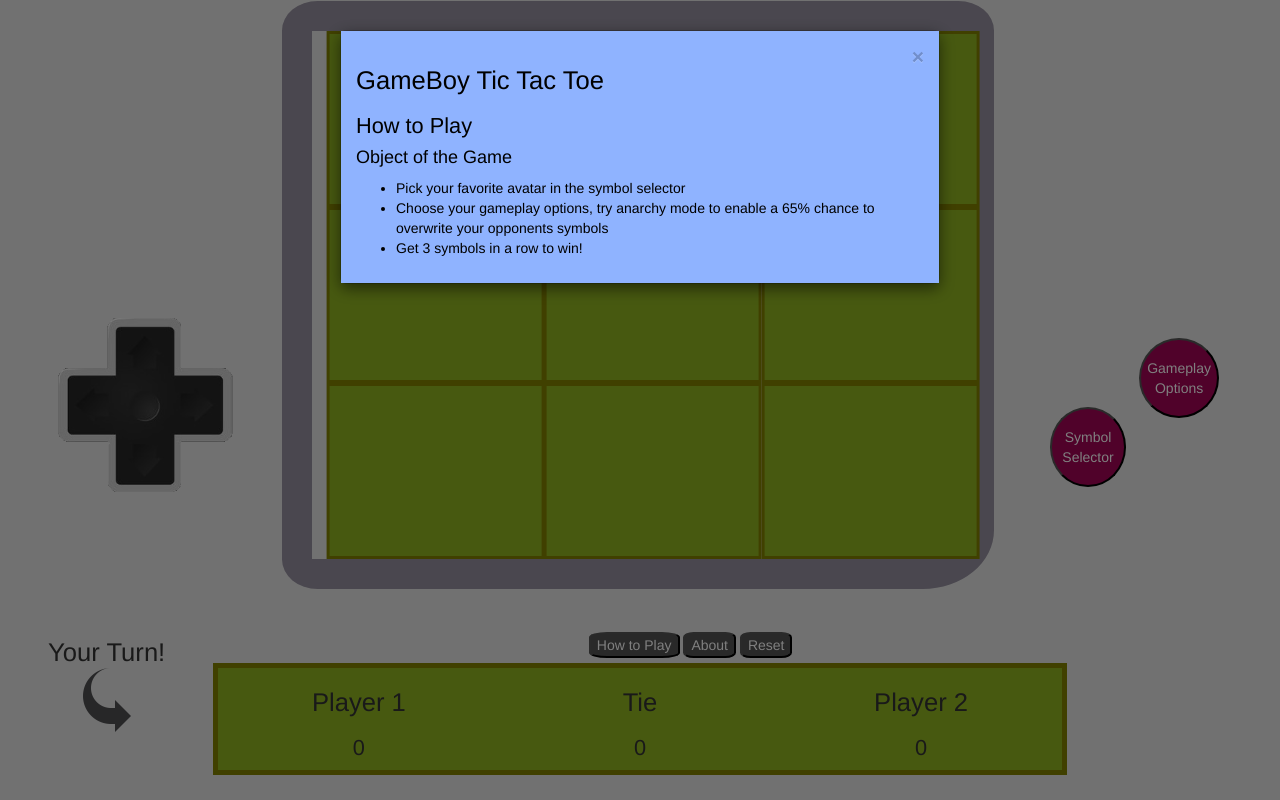
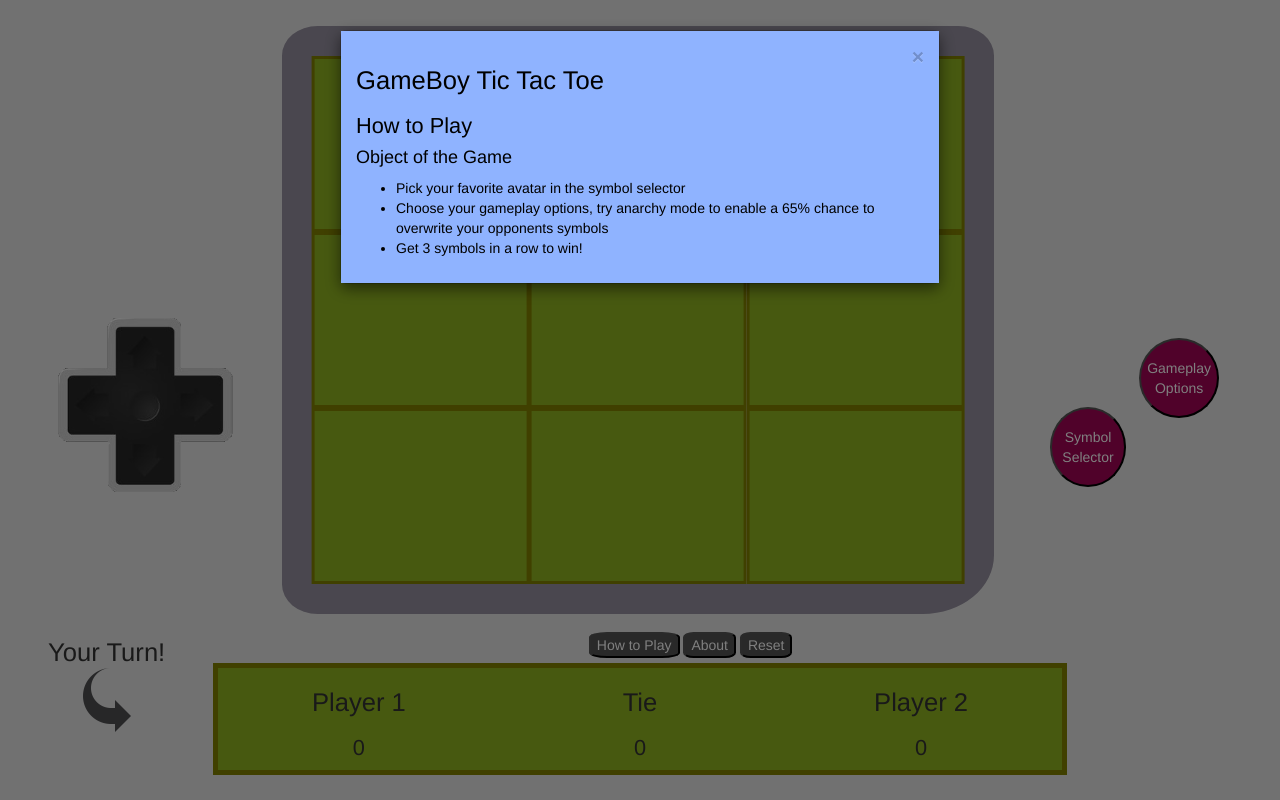
Before and after one commit to sliceking/tic_tac_toe, a plain HTML site: page index.html in a window 1280 px wide. Drawn offline with nearby package versions, Linux system fonts and the light colour scheme.

Commit message:
aligned properly

```diff
--- a/style.css
+++ b/style.css
@@ -26,10 +26,10 @@
     left: 46vw;
     z-index: 1;
 }
-.game_board3{
-    position: relative;
-    top: 1%;
-}
+/*.game_board3{*/
+    /*position: relative;*/
+    /*top: 1%;*/
+/*}*/
 h1{
     font-size:2vw;
 }
@@ -77,14 +77,13 @@ body{
     width: 17vw;
     height: 22vh;
     position:relative;
+    padding:0;
 }
 .square3 {
     border: 3px solid olive;
     background-color: #8FB321;
     height:100%;
     width:100%;
-    #transform-style: preserve-3d;
-    #transition-duration: 1s;
     margin: auto;
     position:absolute;
 }
```
